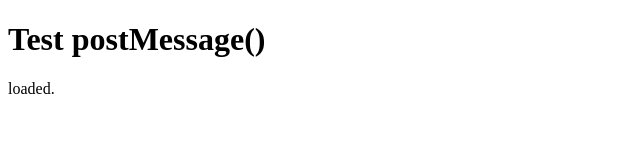
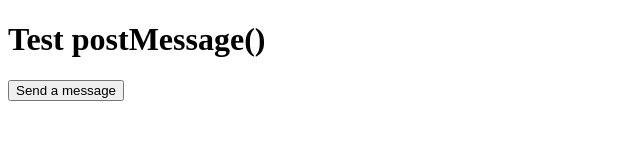
Before and after one commit to juneate/test-post-message, a plain HTML site: page index.html in a window 1280 px wide. Shown: the whole page, without its empty margins (0-640 px from the left). Drawn offline with Linux system fonts and the light colour scheme.

Commit message:
Changed to button

```diff
--- a/index.html
+++ b/index.html
@@ -8,12 +8,11 @@
 </head>
 <body>
     <h1>Test postMessage()</h1>
-    <p id="loaded"></p>
+    <button id="send">Send a message</button>
     <script>
-        window.addEventListener("load", (event) => {
-            document.getElementById(`loaded`).textContent = `loaded.`
+        document.getElementById(`send`).addEventListener(`click`, (event) => {
             console.log(`Sending a message....`)
-            window.parent.postMessage("Hello from another dimension", "*");
+            window.parent.postMessage(`Hello from another dimension`, `*`);
         })
     </script>
 </body>
```
